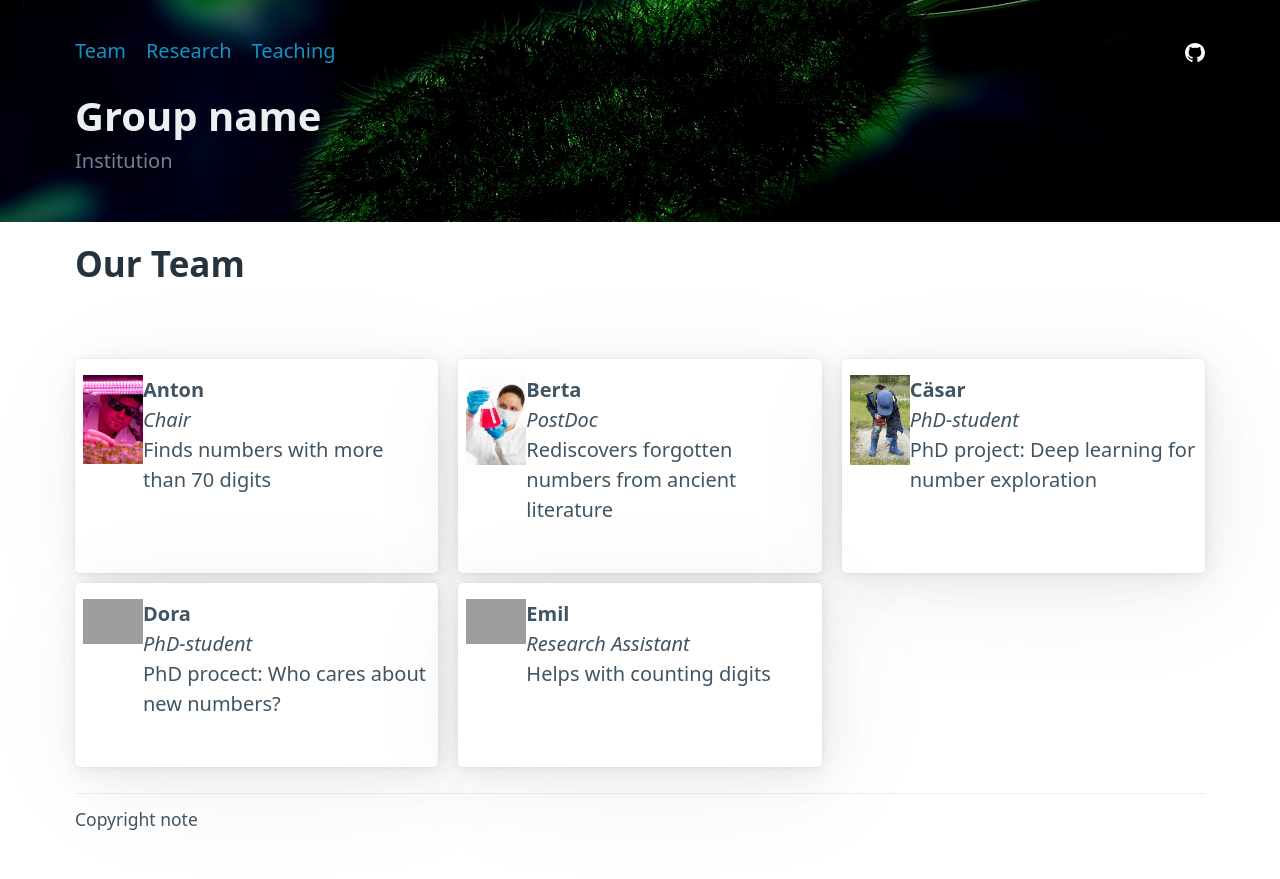
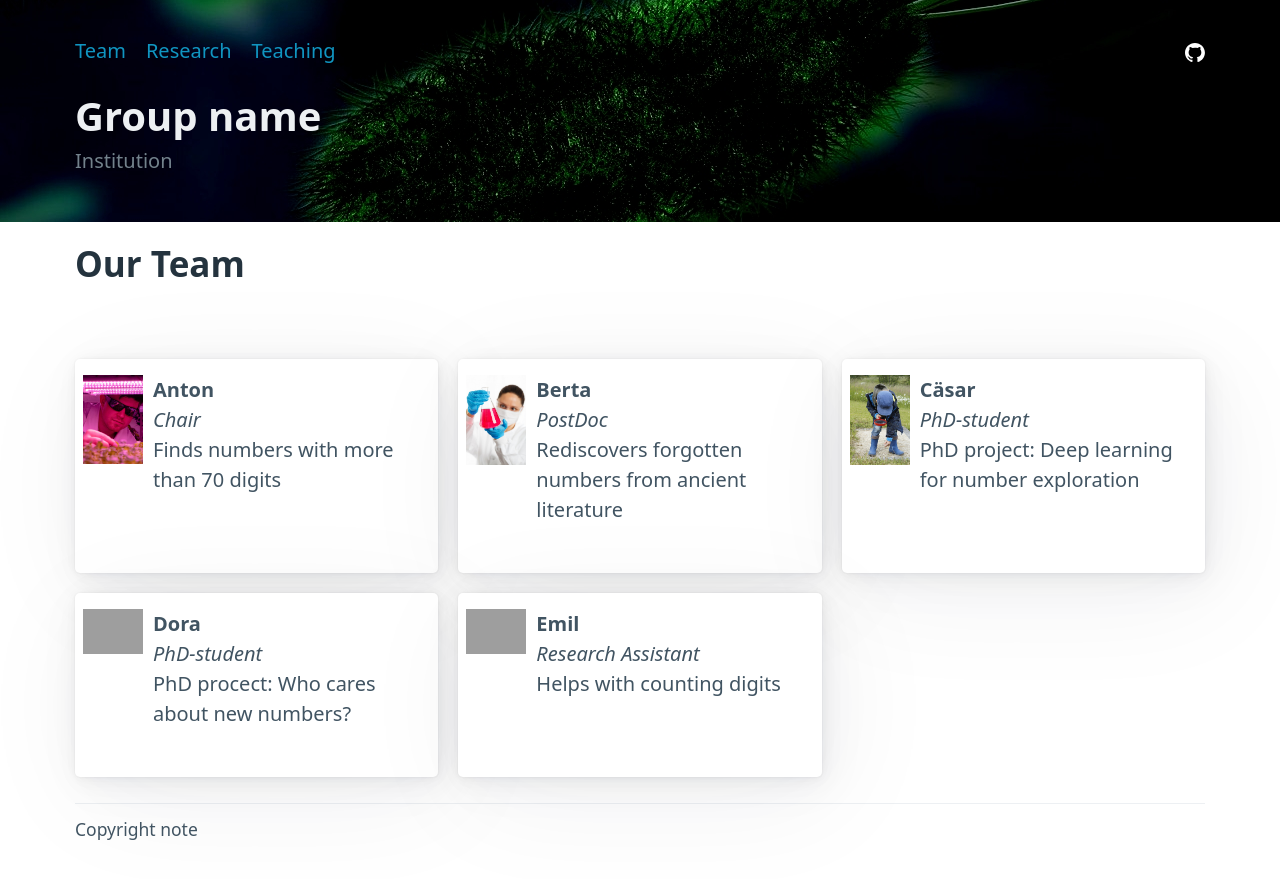
Before and after one commit to andreasKroepelin/ghpages-test, a Jekyll site: the page built from team.html, in a window 1280 px wide. Shown: the top 879 px of the page. Built offline with Jekyll 4.4.1, drawn with Linux system fonts in a browser that asks for light colours; grey boxes are pictures that could not be loaded.

Commit message:
Another improvement to css

```diff
--- a/assets/css/style.css
+++ b/assets/css/style.css
@@ -18,8 +18,7 @@ header[data-theme="dark"] {
 .team-grid {
   display: grid;
   grid-template-columns: repeat( auto-fill, minmax(15em, 1fr) );
-  grid-template-rows: repeat( auto-fill, minmax(10em, auto) );
-  grid-row-gap: .5em;
+  grid-row-gap: 1em;
   grid-column-gap: 1em;
 }
 
@@ -27,4 +26,5 @@ header[data-theme="dark"] {
   height: 100%;
   display: grid;
   grid-template-columns: 3em auto;
+  grid-column-gap: .5em;
 }
--- a/team.html
+++ b/team.html
@@ -9,7 +9,7 @@ title: Team
 {% for member in site.team %}
 <a href="{{ member.url }}" class="undecorated">
 <article class="team-panel">
-  <img src="{{ member.imgpath }}" style="margin-right: .5em;">
+  <img src="{{ member.imgpath }}">
   <div>
       <strong>{{ member.name }}</strong><br>
       <em>{{ member.role }}</em><br>
```
